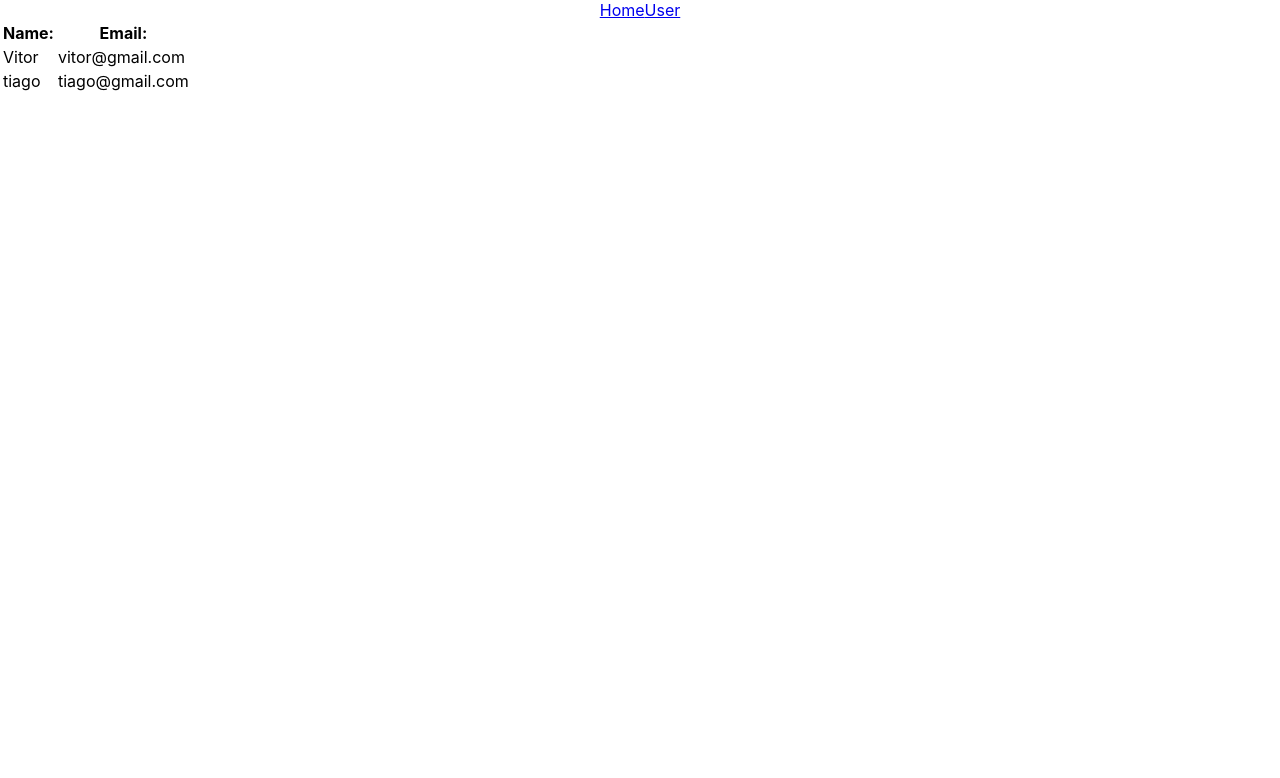
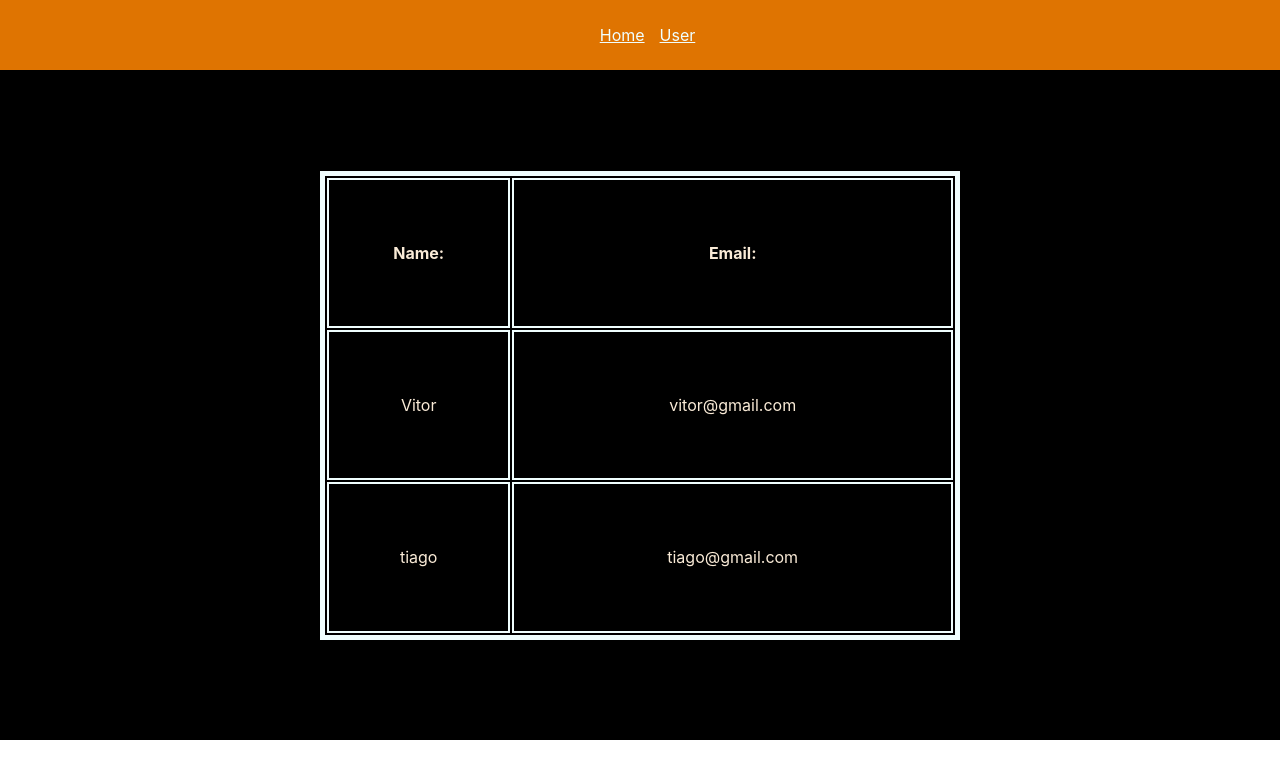
Before and after one commit to RAJ66/learningRedux, a React (Create React App) app: page /user in a window 1280 px wide. Shown: the top 778 px of the page. Built offline with nearby package versions, Linux system fonts and the light colour scheme.

Commit message:
styles dark user

```diff
--- a/src/App.css
+++ b/src/App.css
@@ -1,5 +1,15 @@
 .App {
   text-align: center;
+  background-color: #DF7401;
+  padding-bottom: 25px;
+  padding-top: 25px;
+
+
+}
+
+.page{
+  margin-left: 15px;
+  color: azure;
 }
 
 
--- a/src/App.js
+++ b/src/App.js
@@ -10,8 +10,8 @@ export default class App extends Component {
     return (
       <div>
         <div className="App">
-          <Link to="/">Home</Link>
-          <Link to="/user">User</Link>
+          <Link className='page' to="/">Home</Link>
+          <Link className='page' to="/user">User</Link>
 
         </div>
         {routerConfig.map((value, key) => {
--- a/src/pages/home/styles.css
+++ b/src/pages/home/styles.css
@@ -1,5 +1,5 @@
 .Home{
-  height: 720px;
+  height: 670px;
   display: flex;
   justify-content: center;
   align-items: center;
--- a/src/pages/user/User.js
+++ b/src/pages/user/User.js
@@ -17,18 +17,18 @@ export default function User() {
   ]
 
   return (
-    <div  className='tableUser'>
+    <div  className='Home'>
       <table className='listUser' >
         <tr>
-          <th className='listUser'>Name:</th>
-          <th className='listUser'>Email:</th>
+          <th className='listLine'>Name:</th>
+          <th className='listLine'>Email:</th>
 
         </tr>
         {list.map((item)=>{
           return(
           <tr>
-            <td className='listUser'>{item.name}</td>
-            <td className='listUser'>{item.email}</td>
+            <td className='listLine'>{item.name}</td>
+            <td className='listLine'>{item.email}</td>
 
           </tr>)
         })}
--- a/src/pages/user/styles.css
+++ b/src/pages/user/styles.css
@@ -0,0 +1,11 @@
+.listUser{
+  border: 5px azure solid;
+  width: 50%;
+  height: 70%;
+}
+
+.listLine{
+  border: 2px azure solid;
+  color: antiquewhite;
+  text-align: center;
+}
```
